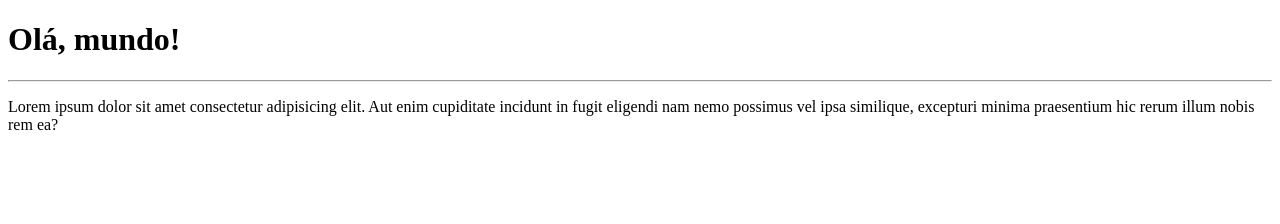
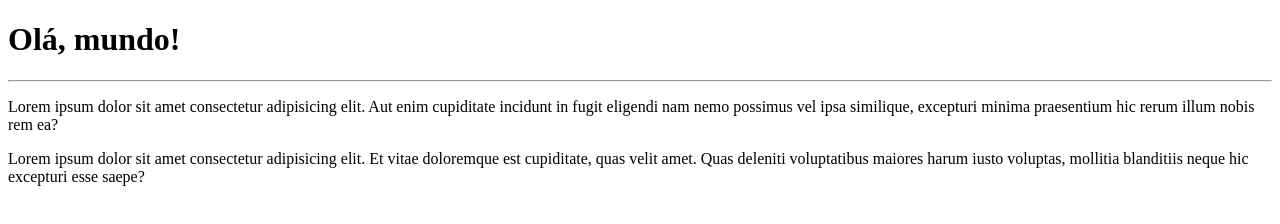
Before and after one commit to aSTRonuun/Ola-Mundo, a plain HTML site: page site-exemplo/index.html in a window 1280 px wide. Drawn offline with Linux system fonts and the light colour scheme.

Commit message:
adicionei um parágrafo

```diff
--- a/site-exemplo/index.html
+++ b/site-exemplo/index.html
@@ -9,6 +9,7 @@
     <h1>Olá, mundo!</h1>
     <hr>
     <p>Lorem ipsum dolor sit amet consectetur adipisicing elit. Aut enim cupiditate incidunt in fugit eligendi nam nemo possimus vel ipsa similique, excepturi minima praesentium hic rerum illum nobis rem ea?</p>
+    <p>Lorem ipsum dolor sit amet consectetur adipisicing elit. Et vitae doloremque est cupiditate, quas velit amet. Quas deleniti voluptatibus maiores harum iusto voluptas, mollitia blanditiis neque hic excepturi esse saepe?</p>
 
 </body>
 </html>
```
